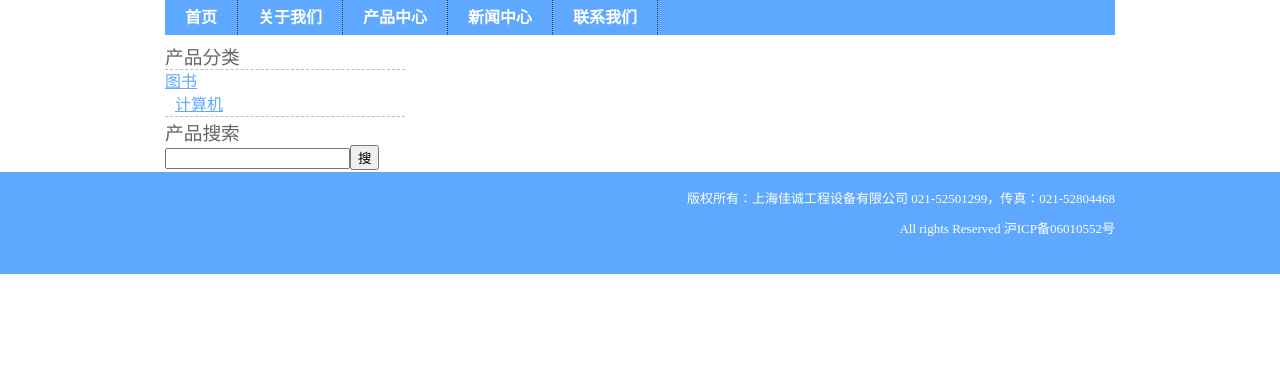
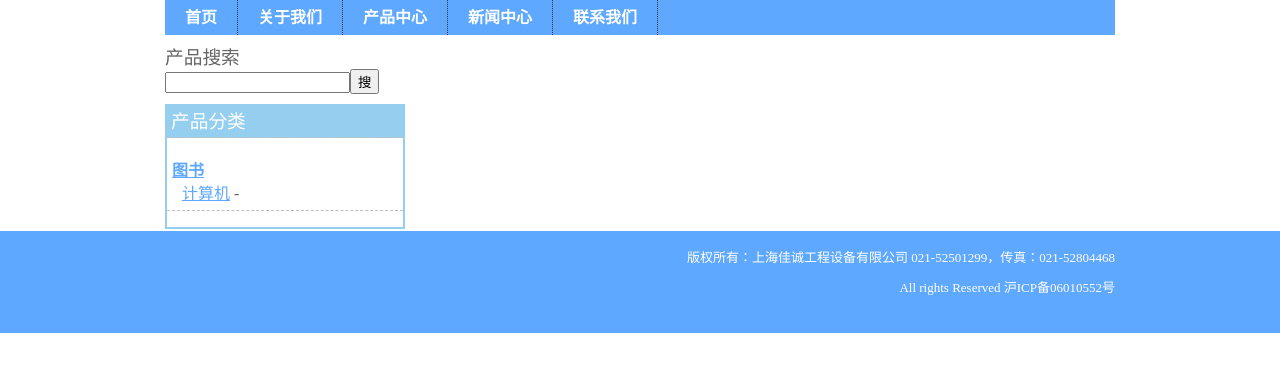
Before and after one commit to qichunren/ll_company, a CodeIgniter app: page /index.php/products in a window 1280 px wide. Shown: the part 158-530 px from the top of the page. Run offline with CodeIgniter, Linux system fonts and the light colour scheme; data comes from the database, SQL or seed files in the repository; data that the repository does not hold is empty.

Commit message:
refact product category html

```diff
--- a/public/company/application/views/layouts/application.php
+++ b/public/company/application/views/layouts/application.php
@@ -2,8 +2,7 @@
 <html xmlns="http://www.w3.org/1999/xhtml" xml:lang="zh-CN" dir="ltr">
   <head>
     <meta http-equiv="content-type" content="text/html;charset=UTF-8" />
-    <title>
-    <?php if(!isset($page_title)){ echo "上海佳诚工程设备有限公司";}else{ echo $page_title;} ?></title>
+    <title><?php if(!isset($page_title)){ echo "上海佳诚工程设备有限公司";}else{ echo $page_title;} ?></title>
     <meta name="Keywords" content=" 上海佳诚工程设备有限公司、中央空调、商用空调、家用空调、冷库、制冷设备、化工制冷、医疗制冷、工业冷水、制冷机组、冷水机组、地暖、地源热泵、地源中央空调、空气源空调、压缩机、冷冻机油、制冷剂" />
     <meta name="Description" content="上海佳诚工程设备有限公司建于1996年，位于上海市普陀区金沙江路1340弄2号，本公司是一家专业从事各种制冷设备的生产、安装、销售、售后服务为一体的中大型企业。 本公司拥有一支技艺精良的技修队伍和雄厚的经济实力，曾获国家级“先进企业”荣誉称号。公司产品繁多，规格齐全 " />
 
--- a/public/company/application/views/products/index_view.php
+++ b/public/company/application/views/products/index_view.php
@@ -1,35 +1,38 @@
 <div id="sidebar">
-  <div id="product_categories">
-  <h3>产品分类</h3>
-  <ul class="categories">
+
+    <div id="product_search" style="margin-bottom:10px;">
+      <h3>产品搜索</h3>
+      <form id="search_form" method="get"><input id="keywords" type="text" name="keywords" /><button type="submit">搜</button></form>
+    </div>
+    <script type="text/javascript">
+      $(function(){
+          $("#search_form").submit(function(){
+              window.location.href="products/search/" + $("#keywords").val();
+              return false;
+          });
+      });
+    </script>
+
+  <div id="product_categories" style="border:2px solid #95CFEF">
+  <h3 style="background:#95CFEF;color:#FFF;padding:4px;">产品分类</h3>
+  <div class="categories">
   <?php foreach($categories as $category): ?>
-    <li>
-      <div class="category">
+    <dl style="border-bottom:1px dashed #BDBDBD;padding:5px;">
+      <dt class="category" style="font-weight:bold;">
        <?php echo anchor("/products/category/".$category->id, strip_tags($category->name)); ?>
+       </dt>
     <?php $sub_categories = $this->product->get_child_category($category->id); ?>
+      <dd class="sub_category">
       <?php foreach($sub_categories as $sub_category): ?>
-          <div class="sub_category">
-              <?php echo anchor("/products/category/".$category->id."/".$sub_category->id, strip_tags($sub_category->name)); ?>
-              </div>
+         <?php echo anchor("/products/category/".$category->id."/".$sub_category->id, strip_tags($sub_category->name)); ?> -
       <?php endforeach; ?>
-      </div>
-    </li>
+      </dd>
+    </dl>
   <?php endforeach; ?>
-  </ul>
+  </div>
   </div><!-- end:product_categories -->
 
-  <div id="product_search">
-    <h3>产品搜索</h3>
-    <form id="search_form" method="get"><input id="keywords" type="text" name="keywords" /><button type="submit">搜</button></form>
-  </div>
-  <script type="text/javascript">
-    $(function(){
-        $("#search_form").submit(function(){
-            window.location.href="products/search/" + $("#keywords").val();
-            return false;
-        });
-    });
-  </script>
+
 </div>
 
 <div id="main">
--- a/public/company/application/views/welcome/index_view.php
+++ b/public/company/application/views/welcome/index_view.php
@@ -14,7 +14,7 @@
 <div id="main">
   <div id="index_introduce">
     <h3>公司介绍</h3>
-    <p><?php echo uhtml($company_introduce); ?></p>
+    <p><?php echo $company_introduce; ?></p>
   </div>
 
   <div id="index_slider">
```
